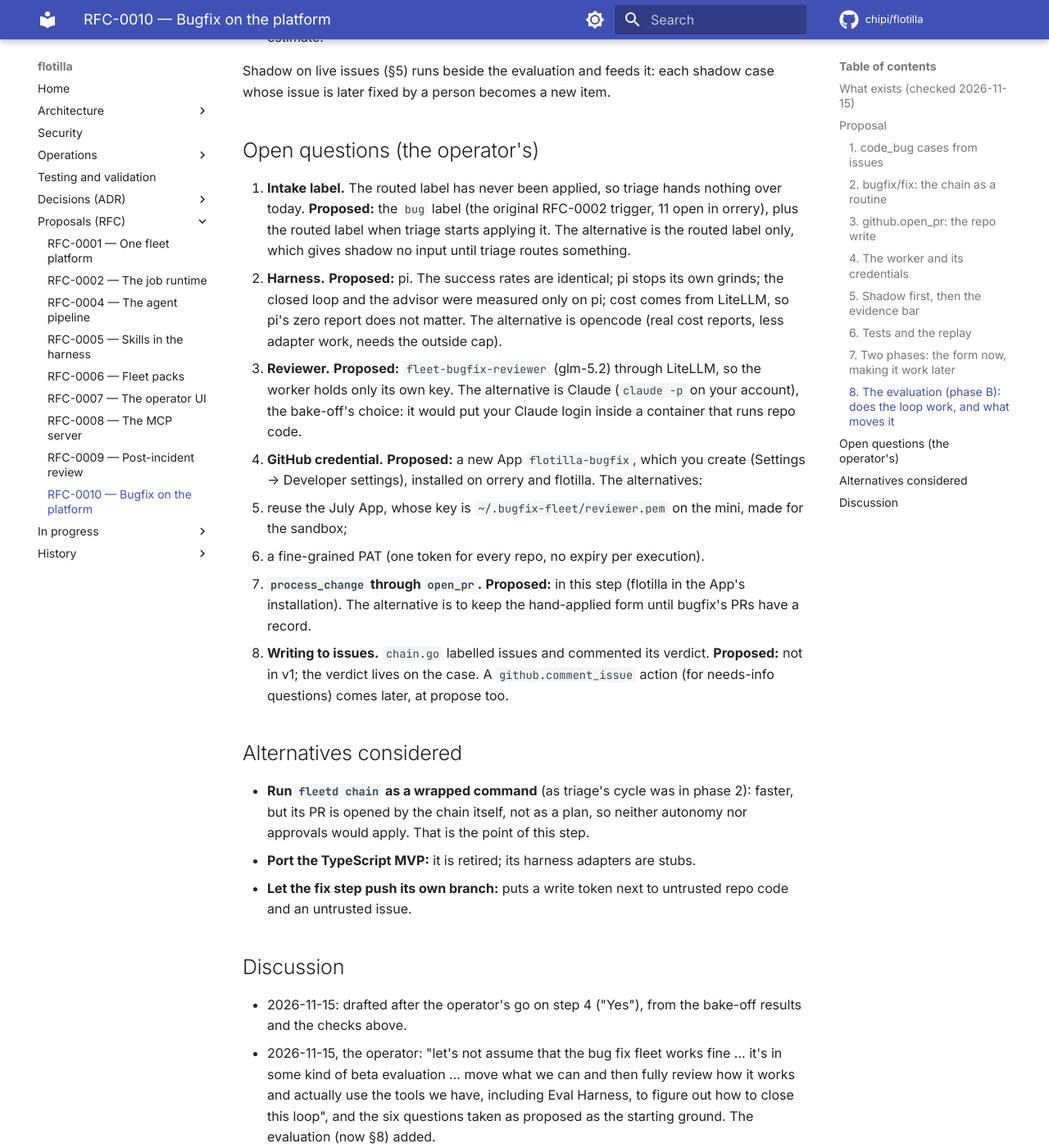
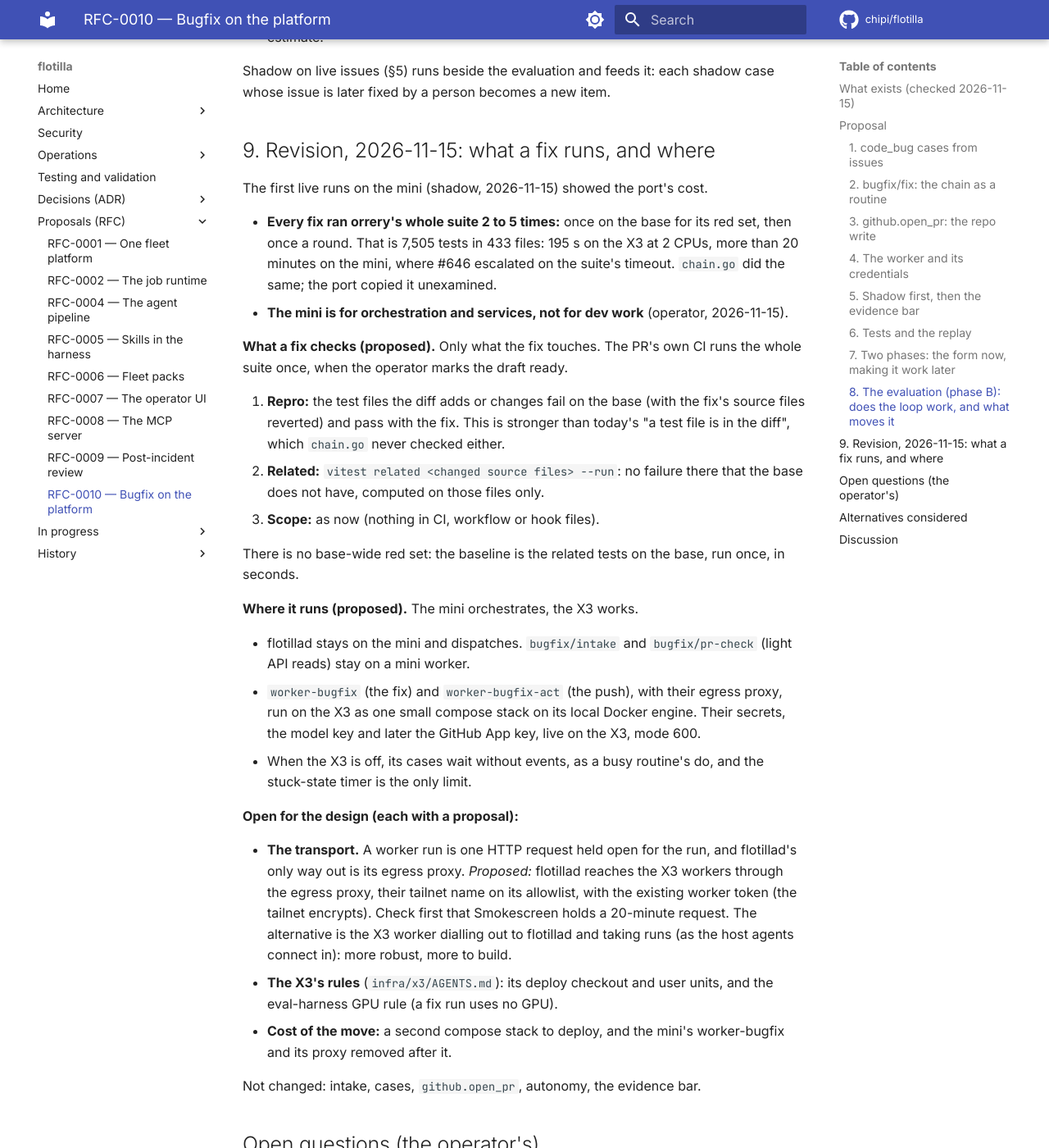
Before and after one commit to chipi/flotilla, an MkDocs documentation site: the page built from docs/rfc/RFC-0010-bugfix-on-the-platform.md, in a window 1280 px wide and 1400 px high, scrolled down 5819 px. Shown: the whole window at 82% size. Built offline with MkDocs 1.6.1 and Material for MkDocs 9.7.7, drawn with Linux system fonts in a browser that asks for light colours; comment, search, counter and statistics services are not loaded; some of the changed text lies outside the part shown.

Commit message:
RFC-0010 §9: a fix checks only what it touches (repro fail-then-pass, related tests); the fix and push workers move to the X3
The first live runs ran orrery's whole suite 2-5 times a case (7,505 tests; >20 min on the mini).
The PR's CI runs the whole suite once. Proposed, for the operator's yes before building.

Co-Authored-By: Claude Opus 5.5 <noreply@anthropic.com>
Claude-Session: https://claude.ai/code/session_01DJqN6sxKNTCgKDsvQvKKZd

```diff
--- a/docs/rfc/RFC-0010-bugfix-on-the-platform.md
+++ b/docs/rfc/RFC-0010-bugfix-on-the-platform.md
@@ -205,6 +205,51 @@ does (`examples/triage-fleet`: a frozen dataset, arms, k runs, paired tests, cos
 Shadow on live issues (§5) runs beside the evaluation and feeds it: each shadow case whose issue is
 later fixed by a person becomes a new item.
 
+## 9. Revision, 2026-11-15: what a fix runs, and where
+
+The first live runs on the mini (shadow, 2026-11-15) showed the port's cost.
+
+- **Every fix ran orrery's whole suite 2 to 5 times:** once on the base for its red set, then once a
+  round. That is 7,505 tests in 433 files: 195 s on the X3 at 2 CPUs, more than 20 minutes on the mini,
+  where #646 escalated on the suite's timeout. `chain.go` did the same; the port copied it unexamined.
+- **The mini is for orchestration and services, not for dev work** (operator, 2026-11-15).
+
+**What a fix checks (proposed).** Only what the fix touches. The PR's own CI runs the whole suite
+once, when the operator marks the draft ready.
+
+1. **Repro:** the test files the diff adds or changes fail on the base (with the fix's source files
+   reverted) and pass with the fix. This is stronger than today's "a test file is in the diff", which
+   `chain.go` never checked either.
+2. **Related:** `vitest related <changed source files> --run`: no failure there that the base does not
+   have, computed on those files only.
+3. **Scope:** as now (nothing in CI, workflow or hook files).
+
+There is no base-wide red set: the baseline is the related tests on the base, run once, in seconds.
+
+**Where it runs (proposed).** The mini orchestrates, the X3 works.
+
+- flotillad stays on the mini and dispatches. `bugfix/intake` and `bugfix/pr-check` (light API reads)
+  stay on a mini worker.
+- `worker-bugfix` (the fix) and `worker-bugfix-act` (the push), with their egress proxy, run on the
+  X3 as one small compose stack on its local Docker engine. Their secrets, the model key and later
+  the GitHub App key, live on the X3, mode 600.
+- When the X3 is off, its cases wait without events, as a busy routine's do, and the stuck-state timer
+  is the only limit.
+
+**Open for the design (each with a proposal):**
+
+- **The transport.** A worker run is one HTTP request held open for the run, and flotillad's only way
+  out is its egress proxy. *Proposed:* flotillad reaches the X3 workers through the egress proxy,
+  their tailnet name on its allowlist, with the existing worker token (the tailnet encrypts). Check
+  first that Smokescreen holds a 20-minute request. The alternative is the X3 worker dialling out to
+  flotillad and taking runs (as the host agents connect in): more robust, more to build.
+- **The X3's rules** (`infra/x3/AGENTS.md`): its deploy checkout and user units, and the eval-harness
+  GPU rule (a fix run uses no GPU).
+- **Cost of the move:** a second compose stack to deploy, and the mini's worker-bugfix and its proxy
+  removed after it.
+
+Not changed: intake, cases, `github.open_pr`, autonomy, the evidence bar.
+
 ## Open questions (the operator's)
 
 1. **Intake label.** The routed label has never been applied, so triage hands nothing over today.
@@ -252,3 +297,7 @@ later fixed by a person becomes a new item.
   issues fixed (not duplicates or not planned), with a commit naming them, whose commits touch tests:
   podcast_scraper 177, 142, 136; orrery 28, 17, 8; agentic-ai-homelab 15, 9, 4. None is yet checked
   as an oracle (failing on the parent, passing at the fix).
+- 2026-11-15, after the first live runs, the operator: "we have run the entire test suite for a massive
+  project, which we cannot do at agent issue level … I want to run heavy agentic work like this on the
+  X3 … the mini as orchestrator and services platform, no dev work … minimal cockpit and CI/test effort,
+  and indeed we have the PR to validate all." §9 added.
```
